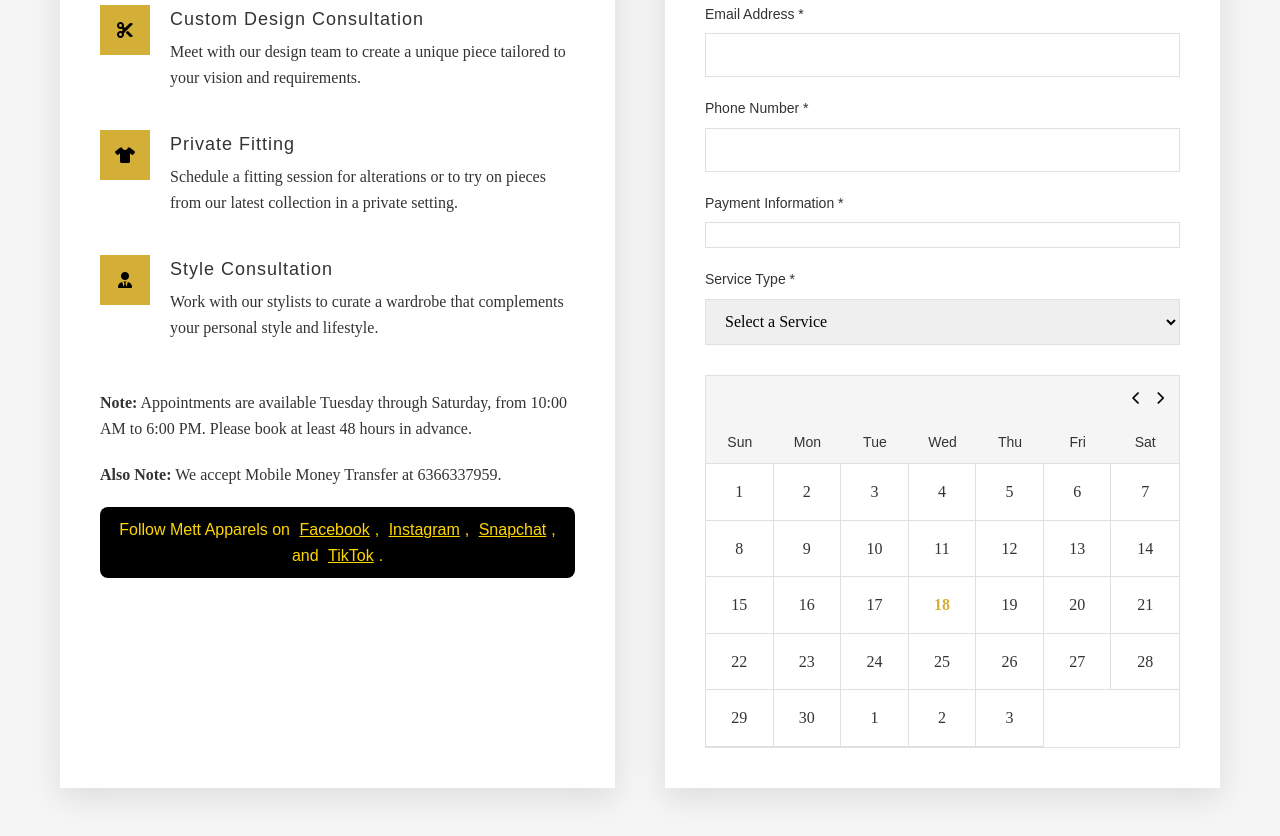
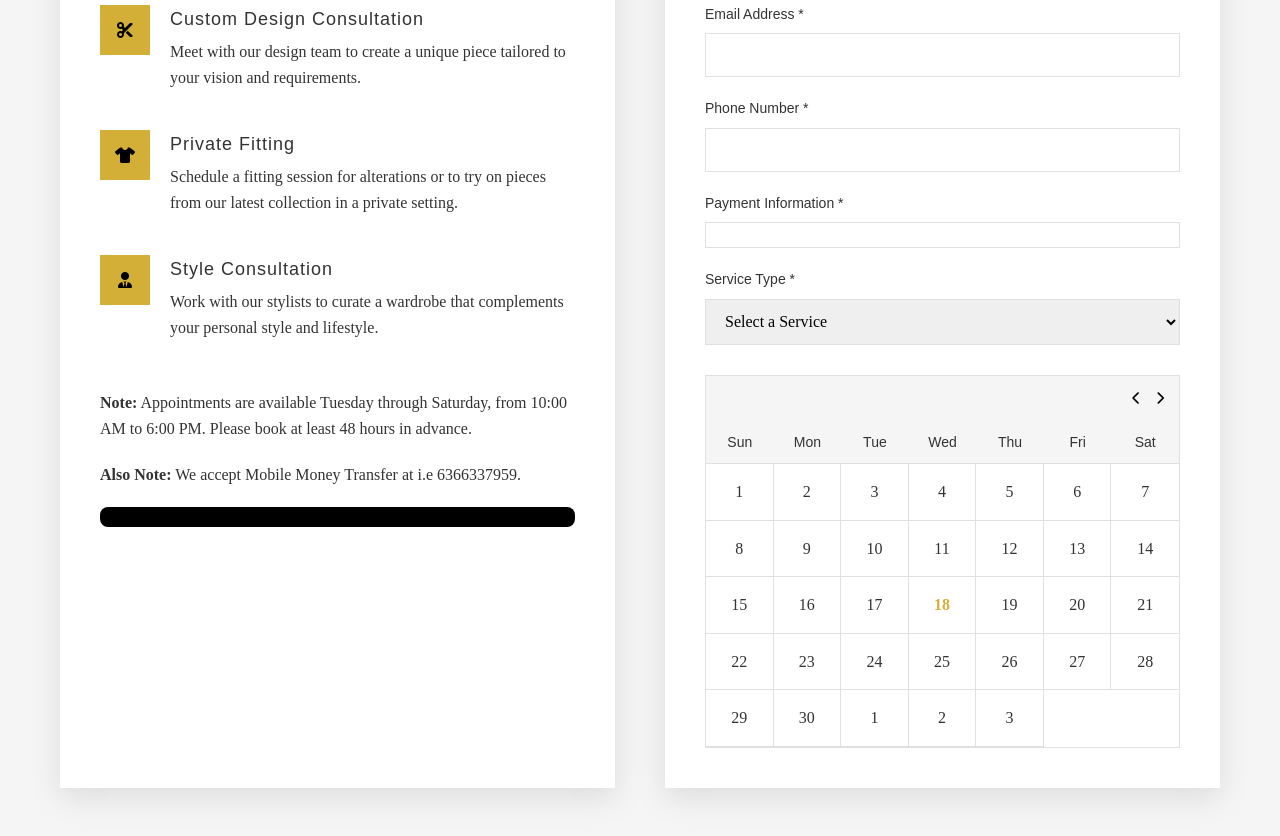
Before and after one commit to Chris-procoder/MettA-pparels, a website: page bookings.html in a window 1280 px wide. Shown: the part 687-1523 px from the top of the page. Drawn offline with Linux system fonts and the light colour scheme; a script that the page names is missing.

Commit message:
Update bookings.html

```diff
--- a/bookings.html
+++ b/bookings.html
@@ -935,16 +935,8 @@
                     </div>
 
                     <p><strong>Note:</strong> Appointments are available Tuesday through Saturday, from 10:00 AM to 6:00 PM. Please book at least 48 hours in advance.</p>
-                    <p><Strong>Also Note:</Strong> We accept Mobile Money Transfer at 6366337959. </p>
+                    <p><Strong>Also Note:</Strong> We accept Mobile Money Transfer at i.e 6366337959.
                     <p class="social-follow">
-
-                        Follow Mett Apparels on
-                        <a href="https://facebook.com/yourpage" target="_blank" rel="noopener">Facebook</a>,
-                        <a href="https://instagram.com/yourprofile" target="_blank" rel="noopener">Instagram</a>,
-                        <a href="https://snapchat.com/add/yourusername" target="_blank" rel="noopener">Snapchat</a>, and
-                        <a href="https://tiktok.com/@yourusername" target="_blank" rel="noopener">TikTok</a>.
-                      </p>
-
 
 
                 </div>
```
